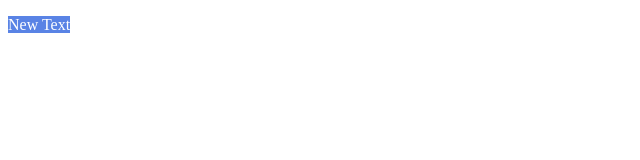
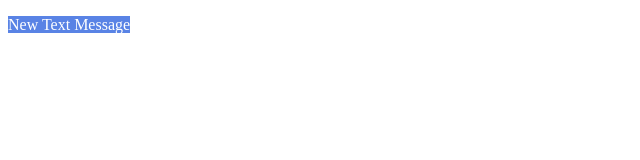
Before and after one commit to katadaru/test, a plain HTML site: page index.html in a window 1280 px wide. Shown: the whole page, without its empty margins (0-640 px from the left). Drawn offline with Linux system fonts and the light colour scheme.

Commit message:
change letter

```diff
--- a/index.html
+++ b/index.html
@@ -9,7 +9,7 @@
 </head>
 <body>
     <article>
-        <p><span class="text-block">New Text</span></p>
+        <p><span class="text-block">New Text Message</span></p>
     </article>
     <script src="script.js"></script>
 </body>
```
